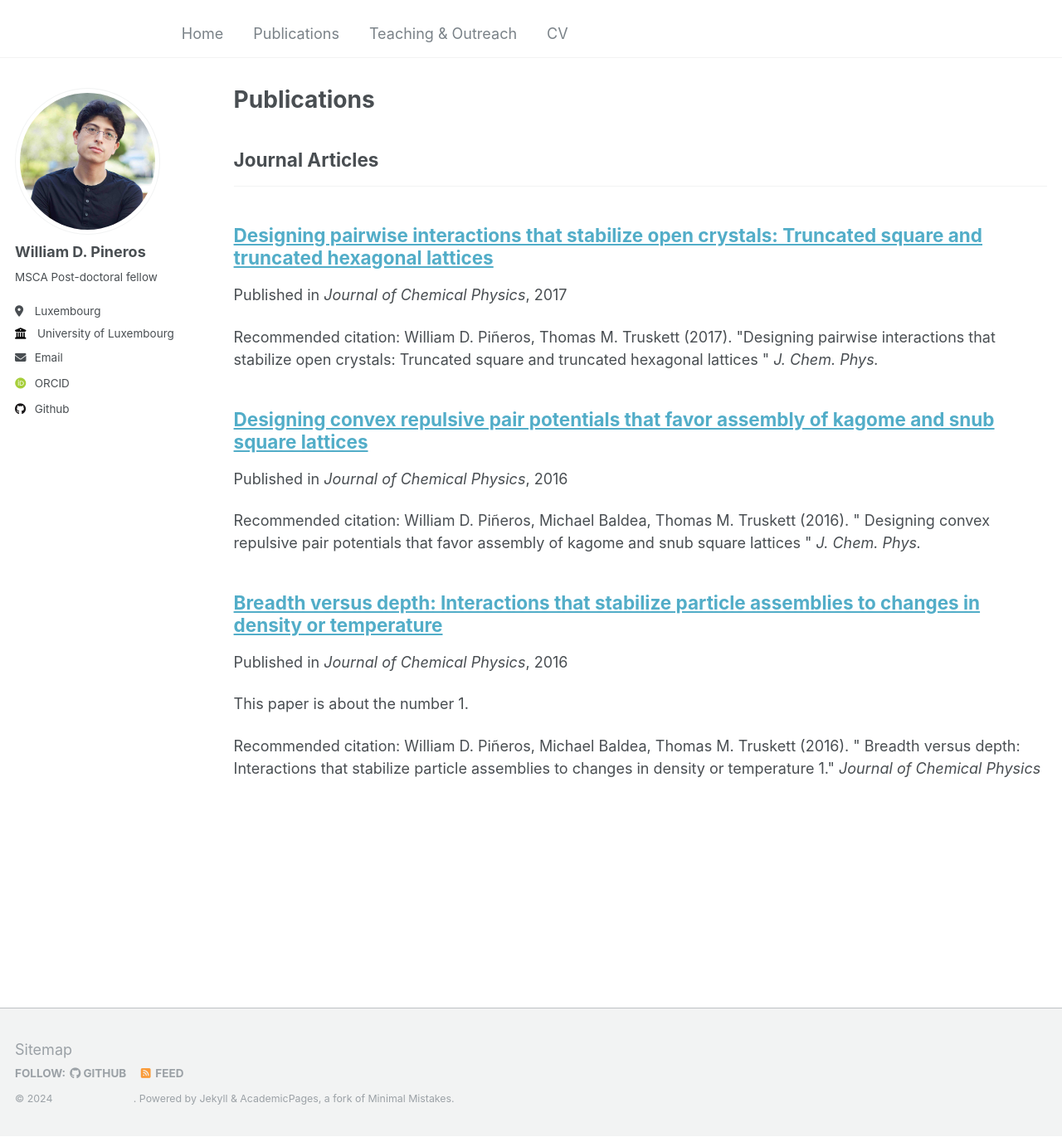
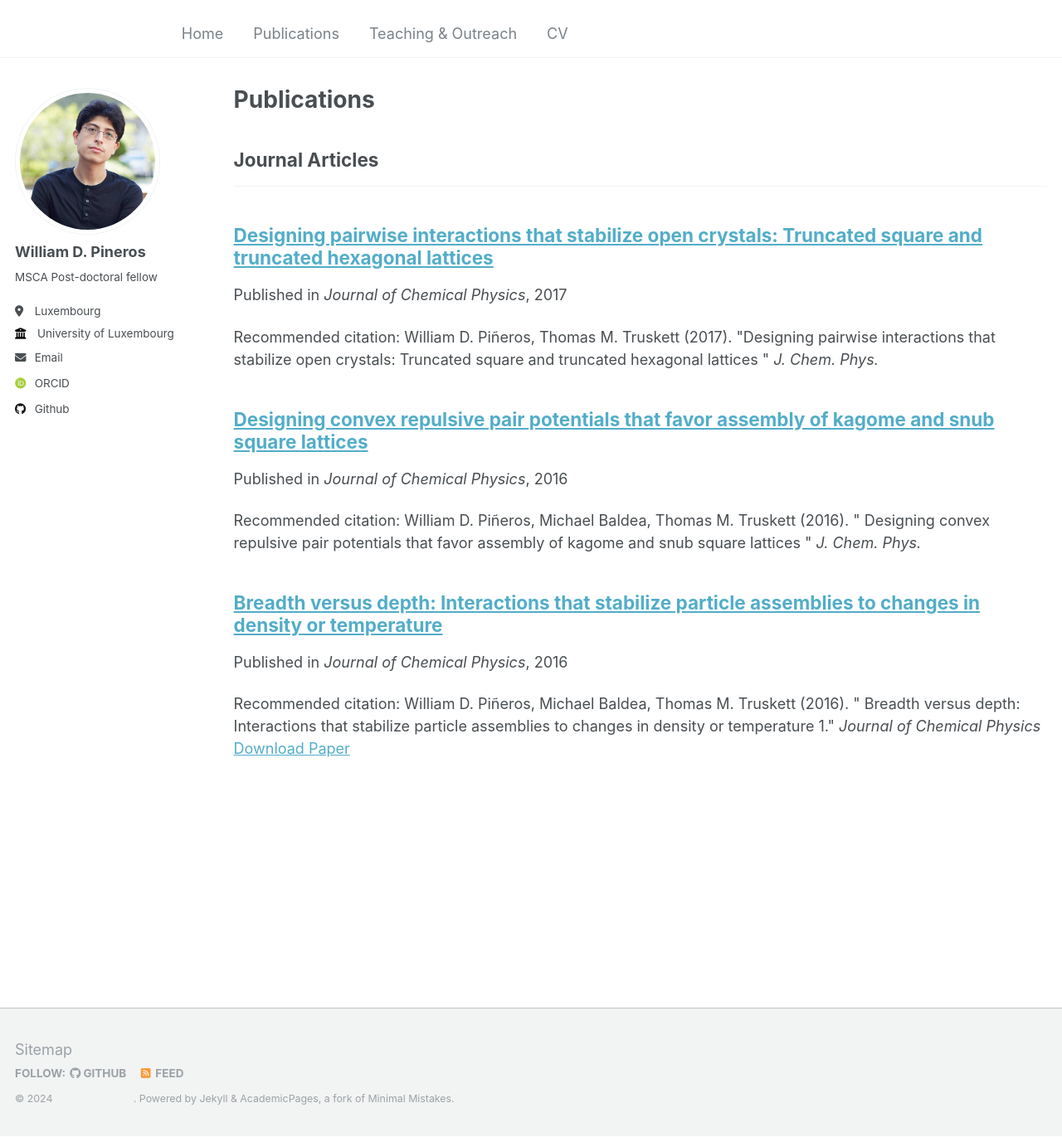
Before and after one commit to wpineros/p, a Jekyll site: the page built from _pages/publications.html, in a window 1280 px wide and 1371 px high. Shown: the whole window at 83% size. Built offline with Jekyll 4.4.1, drawn with Linux system fonts in a browser that asks for light colours; some web fonts are replaced.

Commit message:
Update paper_breath_depth.md

```diff
--- a/_publications/paper_breath_depth.md
+++ b/_publications/paper_breath_depth.md
@@ -3,10 +3,10 @@ title: "Breadth versus depth: Interactions that stabilize particle assemblies to
 collection: publications
 category: manuscripts
 permalink:
-excerpt: 'This paper is about the number 1.'
+excerpt: ''
 date: 2016-02-13
 venue: 'Journal of Chemical Physics'
 # slidesurl: ''
-# paperurl: ''
+paperurl: 'https://doi.org/10.1063/1.4942117'
 citation: 'William D. Piñeros, Michael Baldea, Thomas M. Truskett (2016). &quot; Breadth versus depth: Interactions that stabilize particle assemblies to changes in density or temperature 1.&quot; <i>Journal of Chemical Physics</i>'
 ---
```
